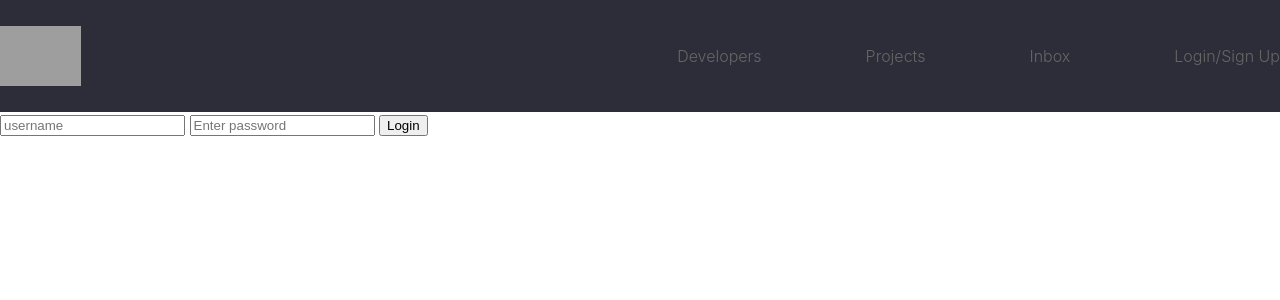
After one commit to Abhinandss08/djangoDemo, a Django app: page /login/ in a window 1280 px wide. The commit adds this page. Shown: the top 300 px of the page. Run offline with Django 4.2, Linux system fonts and the light colour scheme; some libraries are stand-ins or nearby versions; grey boxes are pictures that could not be loaded.

Commit message:
Login and logout functionality included by the addition of a login register form and flash messsage also incorporated

```diff
--- a/Templates/main.html
+++ b/Templates/main.html
@@ -19,7 +19,13 @@
 </head>
 <body>
 {% include 'navbar.html' %}
-
+{% if messages %}
+<ul class="messages">
+    {% for message in messages %}
+    <li {% if message.tags %} class="{{ message.tags }}"{% endif %} >{{ message }}</li>
+    {% endfor %}
+</ul>
+{% endif %}
 {% block content%}
 
 {% endblock content%}
--- a/Templates/navbar.html
+++ b/Templates/navbar.html
@@ -14,8 +14,13 @@
           <li class="header__menuItem"><a href="{% url 'profiles' %}">Developers</a></li>
           <li class="header__menuItem"><a href="{% url 'projects' %}">Projects</a></li>
           <li class="header__menuItem"><a href="">Inbox</a></li>
+<!--          If user is authenticated displays logout button else displays login button -->
+          {% if request.user.is_authenticated %}
           <li class="header__menuItem"><a href="{% url 'create-project' %}">Add project</a></li>
-          <li class="header__menuItem"><a href="" class="btn btn--sub">Login/Sign Up</a></li>
+          <li class="header__menuItem"><a href="{% url 'logout' %}" class="btn btn--sub">Logout</a></li>
+          {% else %}
+          <li class="header__menuItem"><a href="{% url 'login' %}" class="btn btn--sub">Login/Sign Up</a></li>
+          {% endif %}
         </ul>
       </nav>
     </div>
--- a/projects/views.py
+++ b/projects/views.py
@@ -1,4 +1,5 @@
 from django.shortcuts import render, redirect
+from django.contrib.auth.decorators import login_required
 from .models import Project
 from .forms import ProjectForm
 
@@ -14,6 +15,7 @@ def parts_(request, pk):
     return render(request, 'projects/parts_.html', {'projects': projectObj})
 
 
+@login_required(login_url='login')
 def createProject(request):
     form = ProjectForm()
     if request.method == 'POST':
--- /dev/null
+++ b/users/templates/users/login_register.html
@@ -0,0 +1,10 @@
+{% extends 'main.html' %}
+
+{% block content %}
+<form method="post">
+    {% csrf_token %}
+    <input type="text" name="username" placeholder="username"/>
+    <input type="password" name="password" placeholder="Enter password"/>
+    <input type="submit" value="Login"/>
+</form>
+{% endblock %}
--- a/users/urls.py
+++ b/users/urls.py
@@ -2,6 +2,9 @@ from django.urls import path
 from . import views
 
 urlpatterns = [
+    path('login/', views.loginUser, name='login'),
+    path('logout/', views.logoutUser, name='logout'),
+
     path('', views.profiles, name='profiles'),
     path('profile/<str:pk>/', views.userProfile, name='user-profile'),
 ]
--- a/users/views.py
+++ b/users/views.py
@@ -1,5 +1,39 @@
-from django.shortcuts import render
+from django.shortcuts import render, redirect
+from django.contrib.auth import login, authenticate, logout
+from django.contrib import messages
 from .models import Profile
+from django.contrib.auth.models import User
+
+
+def loginUser(request):
+    # Checks whether user is already authenticated or not
+    # and redirects to profile accordingly
+    if request.user.is_authenticated:
+        return redirect('profiles')
+    if request.method == 'POST':
+        # Taking username and password values if method is post
+        username = request.POST['username']
+        password = request.POST['password']
+        try:
+            # Verifying username present in database
+            user = User.objects.get(username=username)
+        except:
+            messages.error(request, 'Username does not exist')
+        # Either returns user object if data matches or returns None if fails
+        user = authenticate(request, username=username, password=password)
+        # If user is found creates a session and redirects to homepage
+        if user is not None:
+            login(request, user)
+            return redirect('profiles')
+        else:
+            messages.error(request, 'Username or Password is incorrect !')
+    return render(request, 'users/login_register.html')
+
+
+def logoutUser(request):
+    logout(request)
+    messages.error(request, 'User was logged out!')
+    return redirect('login')
 
 
 def profiles(request):
```
